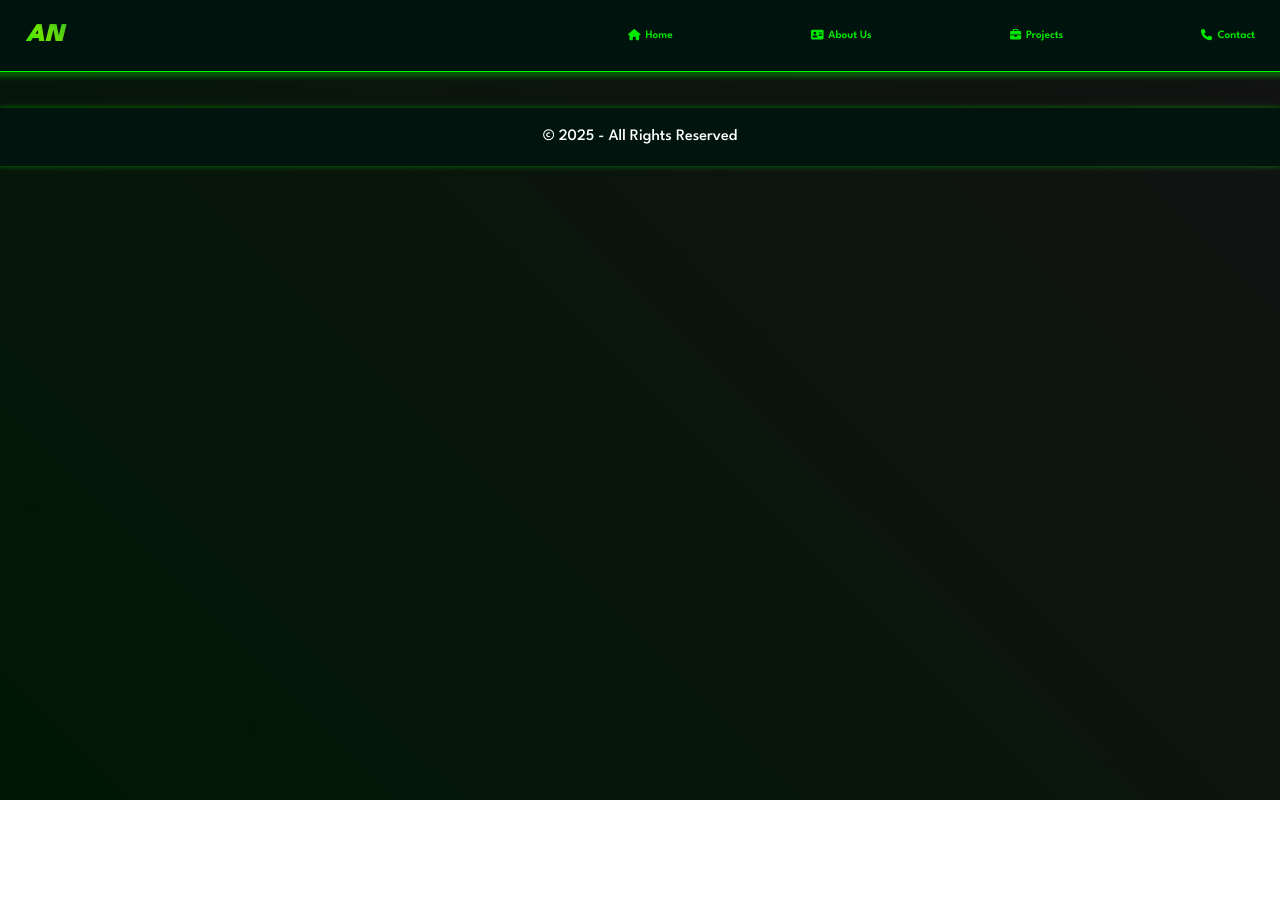
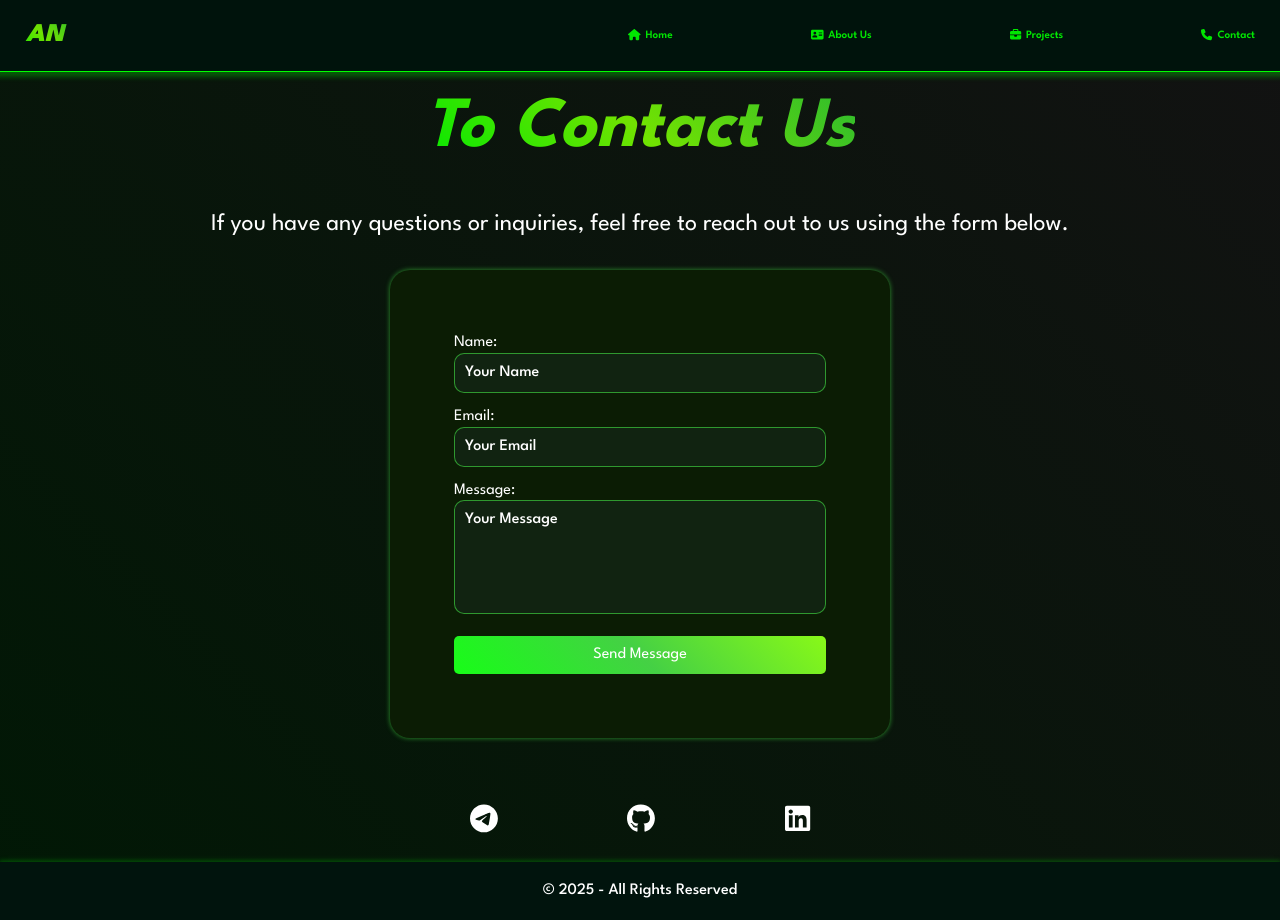
Before and after one commit to AN1001110/Portfolio, a React (Vite) app: page /contact in a window 1280 px wide. Before the commit the page ends 800 px from the top, so only its background shows below. Built offline with nearby package versions, Linux system fonts and the light colour scheme.

Commit message:
My portfolio v1

```diff
--- a/src/pages/Contact.jsx
+++ b/src/pages/Contact.jsx
@@ -1,19 +1,78 @@
 import { useEffect } from "react";
 import Header from "../components/Header";
 import Footer from "../components/Footer";
-import "../styles/pages/contact.css"
+import "../styles/pages/contact.css";
+import { Link } from "react-router";
+import { FontAwesomeIcon } from "@fortawesome/react-fontawesome";
+import {
+  faGithub,
+  faLinkedin,
+  faTelegram,
+} from "@fortawesome/free-brands-svg-icons";
 
 export default function Contact() {
-  useEffect(()=> {
-    document.title = "Contact"
-  },[])
+  useEffect(() => {
+    document.title = "Contact";
+  }, []);
   return (
     <>
       <Header />
-      <section>
-        <div className="container"></div>
+      <section className="sec1-contact">
+        <div className="container">
+          <h1>To Contact Us</h1>
+          <p>
+            If you have any questions or inquiries, feel free to reach out to us
+            using the form below.
+          </p>
+          <form className="contact-form">
+            <div className="form-group">
+              <label htmlFor="name">Name:</label>
+              <input
+                type="text"
+                id="name"
+                name="name"
+                placeholder="Your Name"
+                required
+              />
+            </div>
+            <div className="form-group">
+              <label htmlFor="email">Email:</label>
+              <input
+                type="email"
+                id="email"
+                name="email"
+                placeholder="Your Email"
+                required
+              />
+            </div>
+            <div className="form-group">
+              <label htmlFor="message">Message:</label>
+              <textarea
+                id="message"
+                name="message"
+                placeholder="Your Message"
+                rows="5"
+                required
+              ></textarea>
+            </div>
+            <button type="submit" className="submit-button">
+              Send Message
+            </button>
+          </form>
+          <div className="contact-Links">
+            <Link to="https://t.me/AN0x10" className="link" target="_blank"  >
+              <FontAwesomeIcon icon={faTelegram} />
+            </Link>
+            <Link to="https://github.com/AN1001110" className="link" target="_blank">
+              <FontAwesomeIcon icon={faGithub} />
+            </Link>
+            <Link to="https://www.linkedin.com/in/an1000" className="link" target="_blank">
+              <FontAwesomeIcon icon={faLinkedin} />
+            </Link>
+          </div>
+        </div>
       </section>
-      <Footer/>
+      <Footer />
     </>
   );
 }
--- a/src/styles/pages/contact.css
+++ b/src/styles/pages/contact.css
@@ -0,0 +1,146 @@
+.sec1-contact .container {
+  display: flex;
+  justify-content: center;
+  align-items: center;
+  flex-direction: column;
+  min-height: 75vh;
+}
+.sec1-contact .container h1 {
+  background-clip: text;
+  -webkit-background-clip: text;
+  background-image: linear-gradient(
+    45deg,
+    var(--neo1),
+    var(--neo2),
+    var(--neo3)
+  );
+  color: transparent;
+  margin: 0;
+  margin-bottom: 16px;
+  font-size: 4.5rem;
+  text-wrap: nowrap;
+  font-style: italic;
+}
+.sec1-contact .container p {
+  font-size: 1.5rem;
+  color: white;
+  text-align: center;
+  margin-bottom: 5%;
+  margin-bottom:2rem;
+}
+
+.contact-form {
+  display: flex;
+  flex-direction: column;
+  width: 500px;
+  background-color: #0b1c04;
+  padding: 5%;
+  border-radius: 20px;
+  -webkit-border-radius: 20px;
+  -moz-border-radius: 20px;
+  -ms-border-radius: 20px;
+  -o-border-radius: 20px;
+  box-shadow: 0 0 5px rgba(61, 203, 61, 0.7);
+  margin-bottom: 5%;
+}
+
+.contact-form input,
+.contact-form textarea {
+  width: 100%;
+  padding: 10px;
+  margin-bottom: 15px;
+  border: 1px solid rgba(61, 203, 61, 0.7);
+  border-radius: 10px;
+  font-size: 1rem;
+  outline: none;
+  background-color: #112311;
+  color: white;
+  -webkit-border-radius: 10px;
+  -moz-border-radius: 10px;
+  -ms-border-radius: 10px;
+  -o-border-radius: 10px;
+}
+.contact-form input::placeholder,
+.contact-form textarea::placeholder {
+  color: white;
+  font-weight: 500;
+}
+.contact-form textarea {
+  resize: none;
+}
+
+.contact-form button {
+  transition: all 0.2s ease-in-out;
+  padding: 10px 20px;
+  background-image: linear-gradient(
+    45deg,
+    var(--neo1),
+    var(--neo3),
+    var(--neo2)
+  );
+  color: #fff;
+  border: none;
+  border-radius: 5px;
+  font-size: 1rem;
+  cursor: pointer;
+  transition: background-color 0.3s ease;
+  -webkit-transition: all 0.2s ease-in-out;
+  -moz-transition: all 0.2s ease-in-out;
+  -ms-transition: all 0.2s ease-in-out;
+  -o-transition: all 0.2s ease-in-out;
+}
+
+.contact-form button:hover {
+  box-shadow: 0 0 12px 1px rgba(61, 203, 61, 0.5);
+  transform: scale(1.05);
+  -webkit-transform: scale(1.05);
+  -moz-transform: scale(1.05);
+  -ms-transform: scale(1.05);
+  -o-transform: scale(1.05);
+}
+.sec1-contact .container .contact-Links {
+  display: flex;
+  align-items: center;
+  justify-content: space-evenly;
+  width: 50%;
+  height: 40px;
+  padding: var(--main-padding);
+}
+.sec1-contact .container .contact-Links .link {
+    transition: all 0.1s ease-in-out;
+    font-size: 1.8rem;
+    -webkit-transition: all 0.1s ease-in-out;
+  -moz-transition: all 0.1s ease-in-out;
+  -ms-transition: all 0.1s ease-in-out;
+  -o-transition: all 0.1s ease-in-out;
+  color: white;
+}
+.sec1-contact .container .contact-Links .link:hover {
+  font-size: 2rem;
+  color: #09a324;
+}
+
+@media (min-width: 320px) and (max-width: 767px) {
+  .sec1-contact .container h1 {
+    font-size: 1.6rem;
+  }
+  .sec1-contact .container p {
+    font-size: 0.7rem;
+  }
+  .contact-form {
+    width: 280px;
+  }
+  .contact-form input,
+  .contact-form textarea {
+    font-size: 0.5rem;
+  }
+  .contact-form label {
+    font-size: 0.5rem;
+  }
+  .contact-form button {
+    font-size: 0.5rem;
+  }
+  .sec1-contact .container .contact-Links .link {
+    font-size: 0.7rem;
+  }
+}
```
